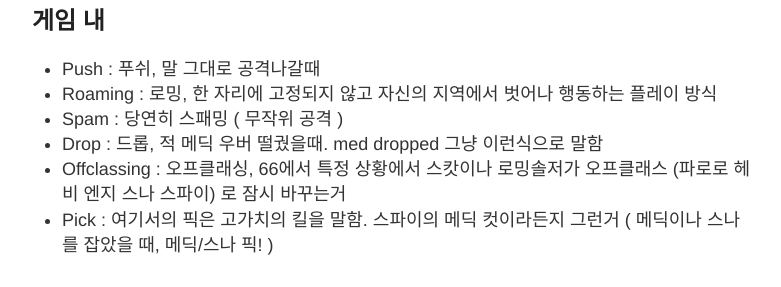
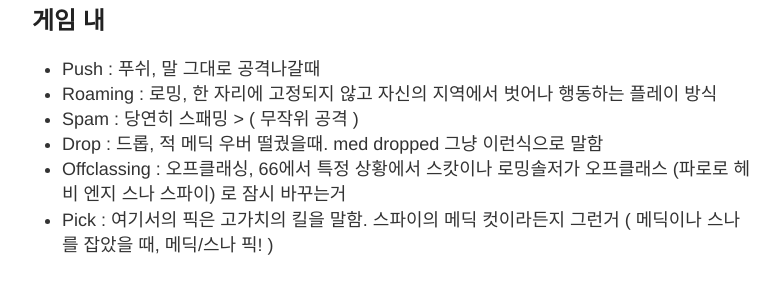
Before and after one commit to whooyet/whooyet.github.io, a Jekyll site: the page built from _posts/2017-10-19-highlander.md, in a window 1280 px wide. Shown: the part 456-743 px from the top of the page, without its empty margins (248-1029 px from the left). Built offline with Jekyll 4.4.1, drawn with Linux system fonts in a browser that asks for light colours.

```diff
--- a/_posts/2017-10-19-highlander.md
+++ b/_posts/2017-10-19-highlander.md
@@ -17,7 +17,7 @@ fullview: true
 ## 게임 내
 - Push : 푸쉬, 말 그대로 공격나갈때
 - Roaming : 로밍, 한 자리에 고정되지 않고 자신의 지역에서 벗어나 행동하는 플레이 방식
-- Spam : 당연히 스패밍 ( 무작위 공격 )
+- Spam : 당연히 스패밍 > ( 무작위 공격 )
 - Drop : 드롭, 적 메딕 우버 떨궜을때. med dropped 그냥 이런식으로 말함
 - Offclassing : 오프클래싱, 66에서 특정 상황에서
 스캇이나 로밍솔저가 오프클래스 (파로로 헤비 엔지 스나 스파이) 로 잠시 바꾸는거
```
